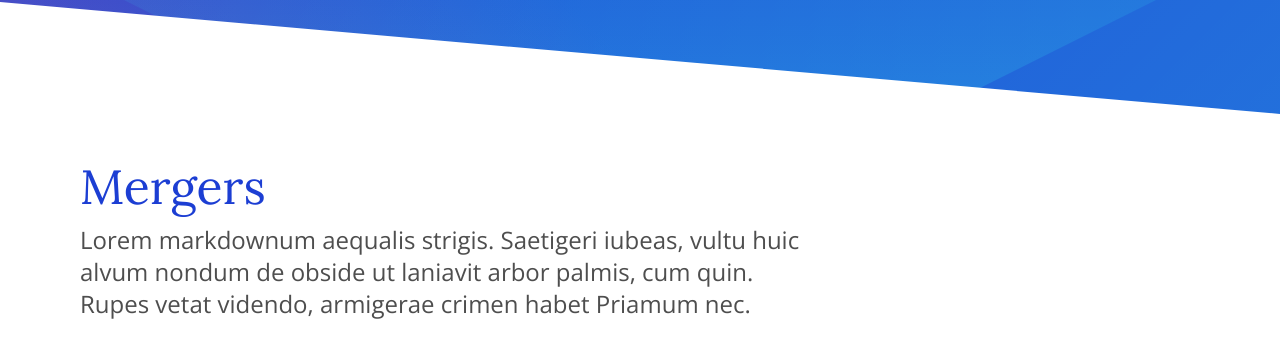
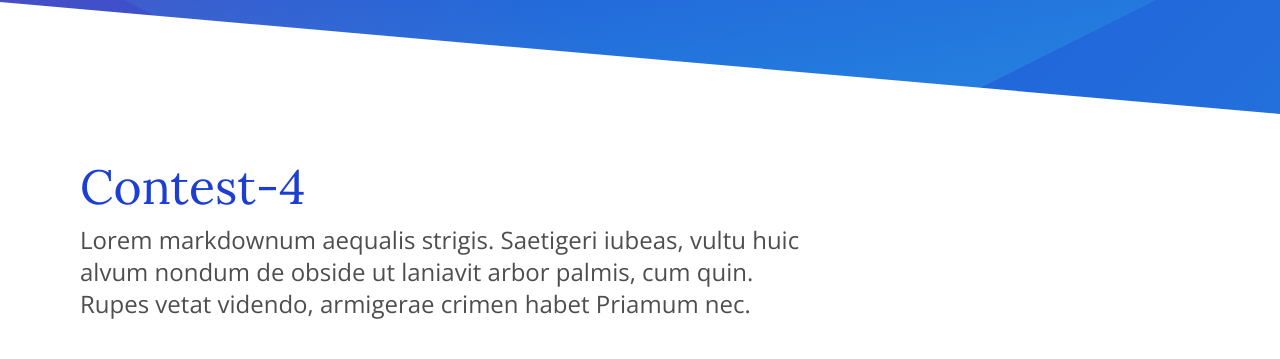
Before and after one commit to SnistAheads/Ocoders, a Jekyll site: the page built from _services/event4.md, in a window 1280 px wide. Shown: the part 192-551 px from the top of the page. Built offline with Jekyll 4.4.1, drawn with Linux system fonts in a browser that asks for light colours.

Commit message:
Update and rename mergers.md to event4.md

```diff
--- a/_services/mergers.md
+++ b/_services/event4.md
@@ -1,5 +1,5 @@
 ---
-title: "Mergers"
+title: "Contest-4"
 image: "/services/default.png"
 ---
 
```
